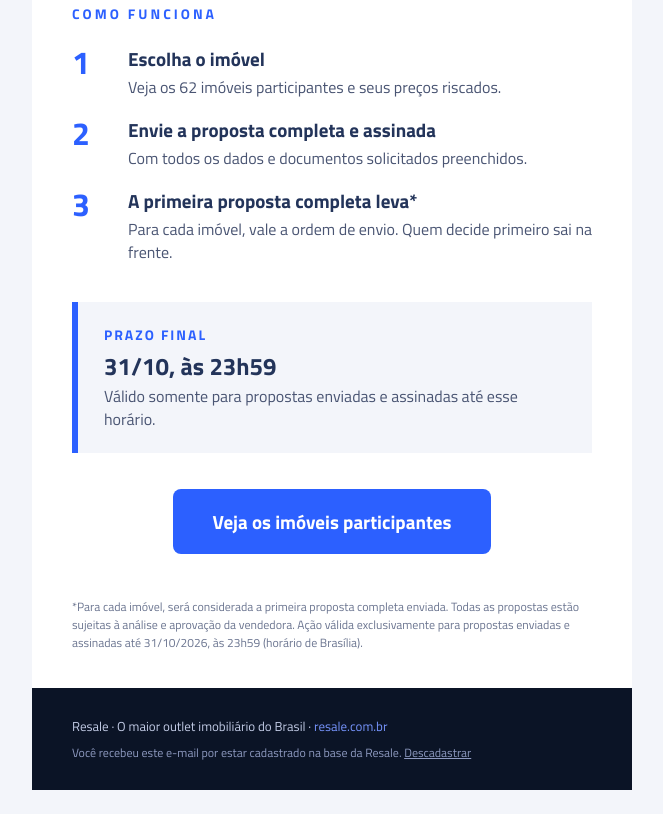
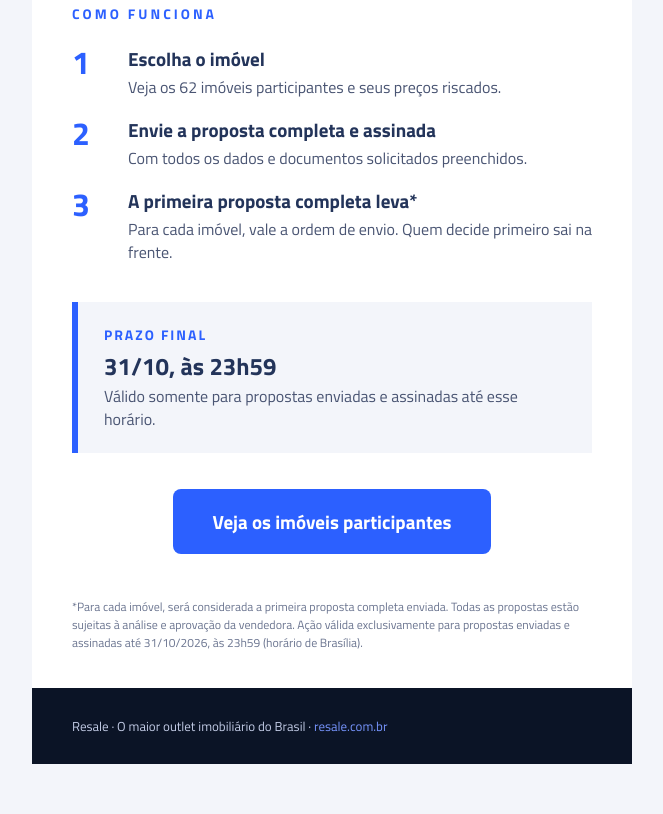
Before and after one commit to camilabarbieri-ux/blackprecoriscado, a plain HTML site: page index.html in a window 1280 px wide. Shown: the part 869-1683 px from the top of the page, without its empty margins (308-971 px from the left). After the commit the page ends 1657 px from the top, so only its background shows below. Drawn offline with Linux system fonts and the light colour scheme.

Commit message:
Update index.html

```diff
--- a/index.html
+++ b/index.html
@@ -83,7 +83,6 @@ a{text-decoration:none;}
 <!-- Rodapé -->
 <tr><td class="px" style="background:#0B1426;padding:28px 40px;">
 <p style="margin:0;font-family:'Titillium Web', Arial, Helvetica, sans-serif;font-size:13px;line-height:20px;color:#C3CCE6;">Resale · O maior outlet imobiliário do Brasil · <a href="https://www.resale.com.br" style="color:#7896FF;text-decoration:none;">resale.com.br</a></p>
-<p style="margin:8px 0 0 0;font-family:'Titillium Web', Arial, Helvetica, sans-serif;font-size:12px;line-height:18px;color:#8E9AC0;">Você recebeu este e-mail por estar cadastrado na base da Resale. <a href="[LINK DESCADASTRO]" style="color:#8E9AC0;text-decoration:underline;">Descadastrar</a></p>
 </td></tr>
 
 </table>
```
